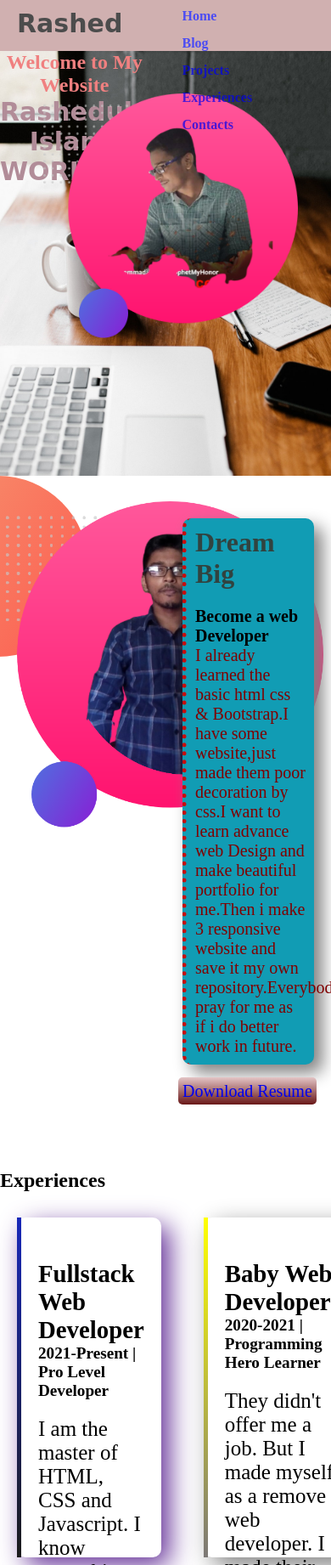
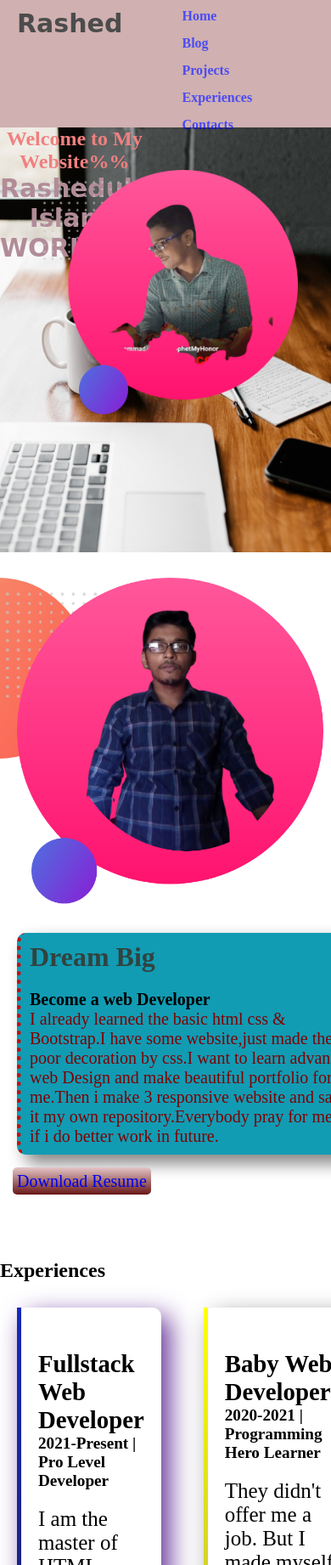
Before and after one commit to Rashedul-4-Islam/my-Portfolio, a plain HTML site: page index.html in a window 390 px wide. Shown: the top 1842 px of the page at 85% size. Drawn offline with Linux system fonts and the light colour scheme; a web font is replaced by a local one.

Commit message:
latest-1

```diff
--- a/index.html
+++ b/index.html
@@ -11,7 +11,7 @@
 
 </head>
 <body>
-    <div class="header">
+    <header>
         <div class="container">
             <div class="logo">
                 <h2>Rashed</h2>
@@ -33,10 +33,10 @@
             </ul>
           </div>
         </div>
-    </div>
+    </header>
     <section class="first-section">
         <div class="num-one">
-            <h1>Welcome to My Website</h1>
+            <h1>Welcome to My Website%%</h1>
             <h4>Rashedul Islam WORLD!!!</h4>
         </div>
         <div class="num-two">
--- a/style.css
+++ b/style.css
@@ -11,9 +11,12 @@
     opacity: 0.7;
 
 }
-@media only screen and (max-width:600px){
+@media(max-width:750px){
     .container{
-        width: 100%;
+        height: 150px;
+    }
+    .navigation{
+        display: inline;
     }
 }
 
@@ -80,15 +83,17 @@ ul li a:hover{
     background-image: url(img/laptop.jpg);
     background-position: center;
     background-size: cover;
+    background-attachment: fixed;
     width: 100%;
     height: 500px;
     display: flex;
     margin-top: 60px;
 
 }
-@media  screen and (max-width:600px){
+@media(max-width:750px){
     .first-section{
-        width: 100%;
+        width: 100vw;
+        margin-top: 150px;
     }
 }
 .num-one{
@@ -122,9 +127,13 @@ ul li a:hover{
     background-image: url(img/exp-bg.png);
     background-repeat: no-repeat;
 }
-@media  screen and (max-width:600px){
+@media(max-width:750px){
     .second-section{
         width: 100%;
+        display: block;
+    }
+    .second-section .item{
+        width: 100vw;
     }
 }
 .half-width a{
@@ -164,9 +173,17 @@ ul li a:hover{
     height: 500px;
     margin-top: 5em;
 }
-@media  screen and (max-width:600px){
-    .third-section{
+@media(max-width:750px){
+    #experience{
         width: 100%;
+        height: 900px;
+    }
+    #experience .fir , #experience .sec{
+        display: block;
+    }
+    #experience .half-width{
+        height: 100vh;
+        width: 100vw;
     }
 }
 .both{
@@ -174,7 +191,7 @@ ul li a:hover{
     font-size: larger;
     margin-left: 20px;
 }
-.both .fir{
+.fir{
     width: 45%;
     height: 300px;
     box-shadow:10px 10px 30px rebeccapurple;
@@ -186,7 +203,7 @@ ul li a:hover{
     border-image-slice: 1;
 
 }
-.both .sec{
+.sec{
     width:43%;
     margin-left:50px;
     height: 300px;
```
